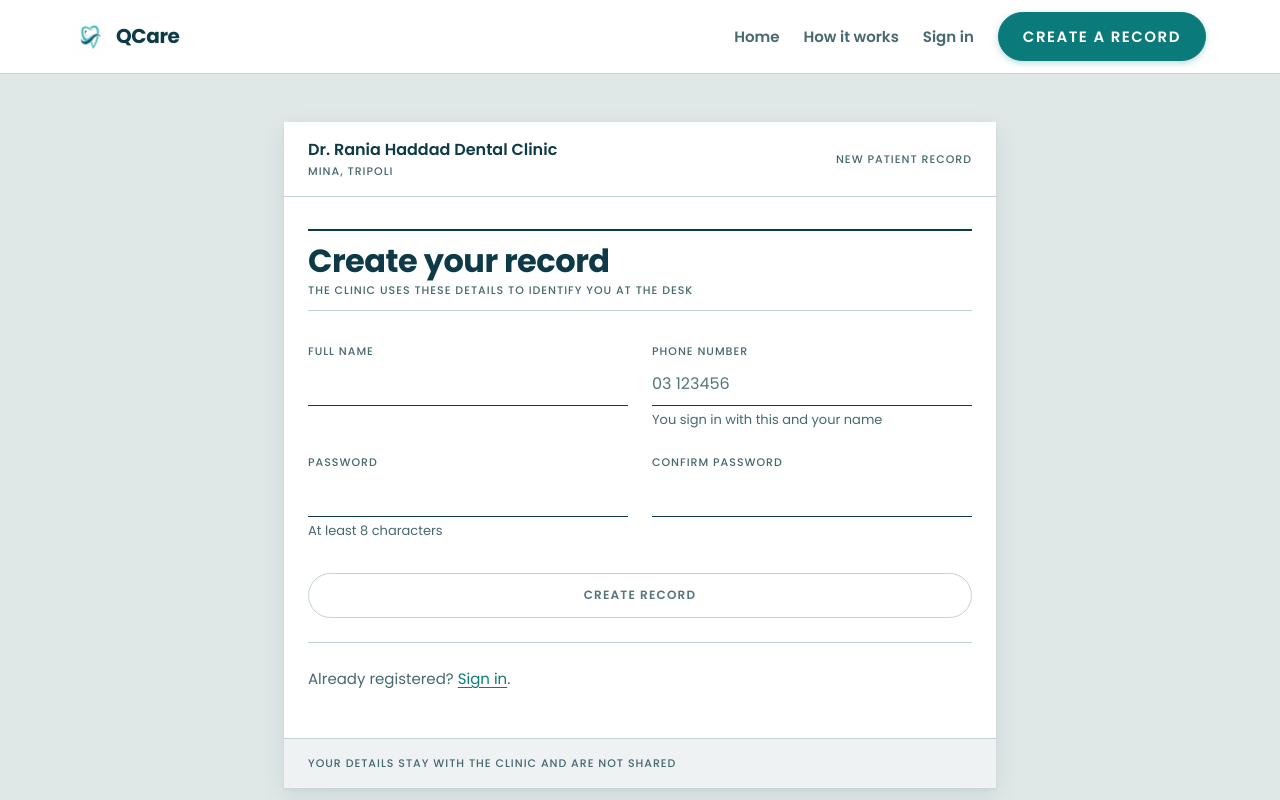
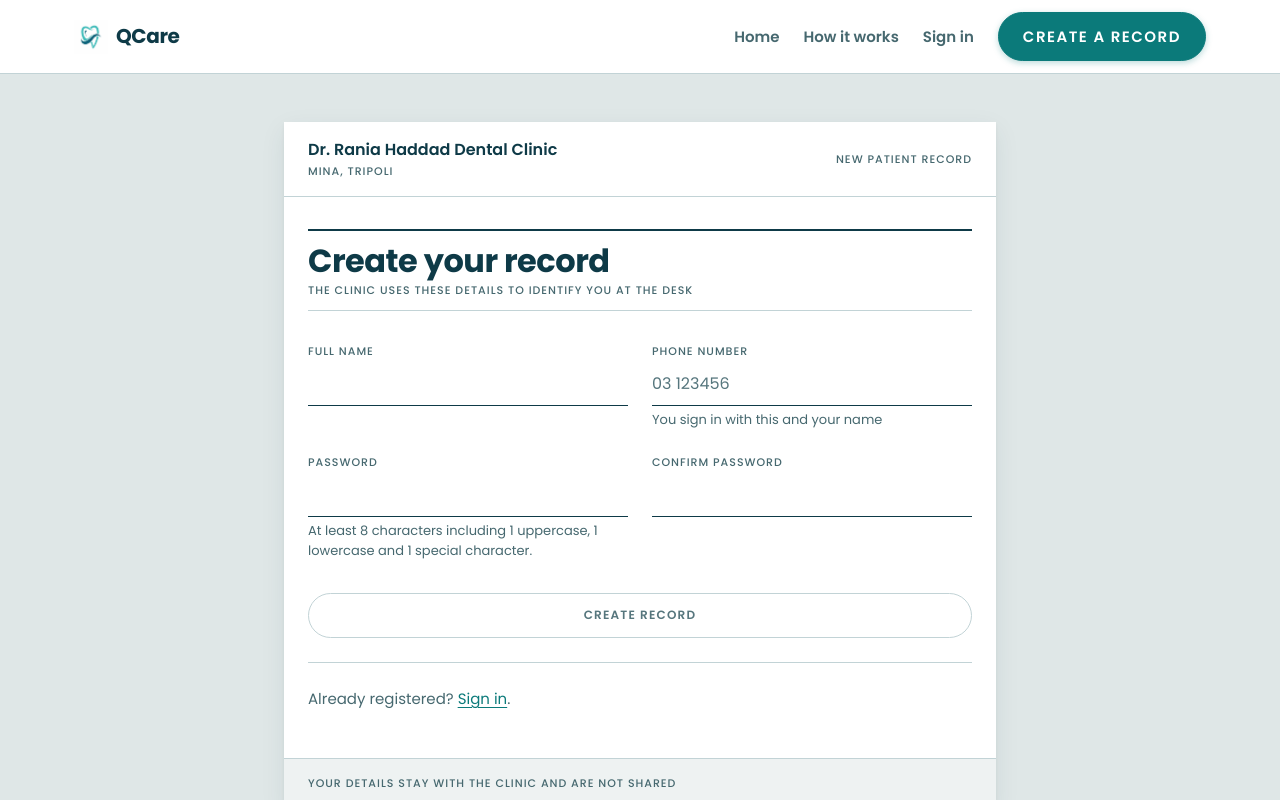
Before and after one commit to HDAW96/techtalks-qcare, a React (Vite) app in the folder frontend/: page /register in a window 1280 px wide. Shown: the top 800 px of the page. Built offline with nearby package versions, Linux system fonts and the light colour scheme; no server answers.

Commit message:
Update password note to include complexity requirements

```diff
--- a/frontend/src/pages/RegisterPage.jsx
+++ b/frontend/src/pages/RegisterPage.jsx
@@ -134,7 +134,7 @@ function RegisterPage() {
                     label="Password"
                     type="password"
                     autoComplete="new-password"
-                    note={`At least ${MIN_PASSWORD} characters`}
+                    note={`At least ${MIN_PASSWORD} characters including 1 uppercase, 1 lowercase and 1 special character.`}
                     value={form.password}
                     disabled={submitting}
                     error={errors.password}
```
